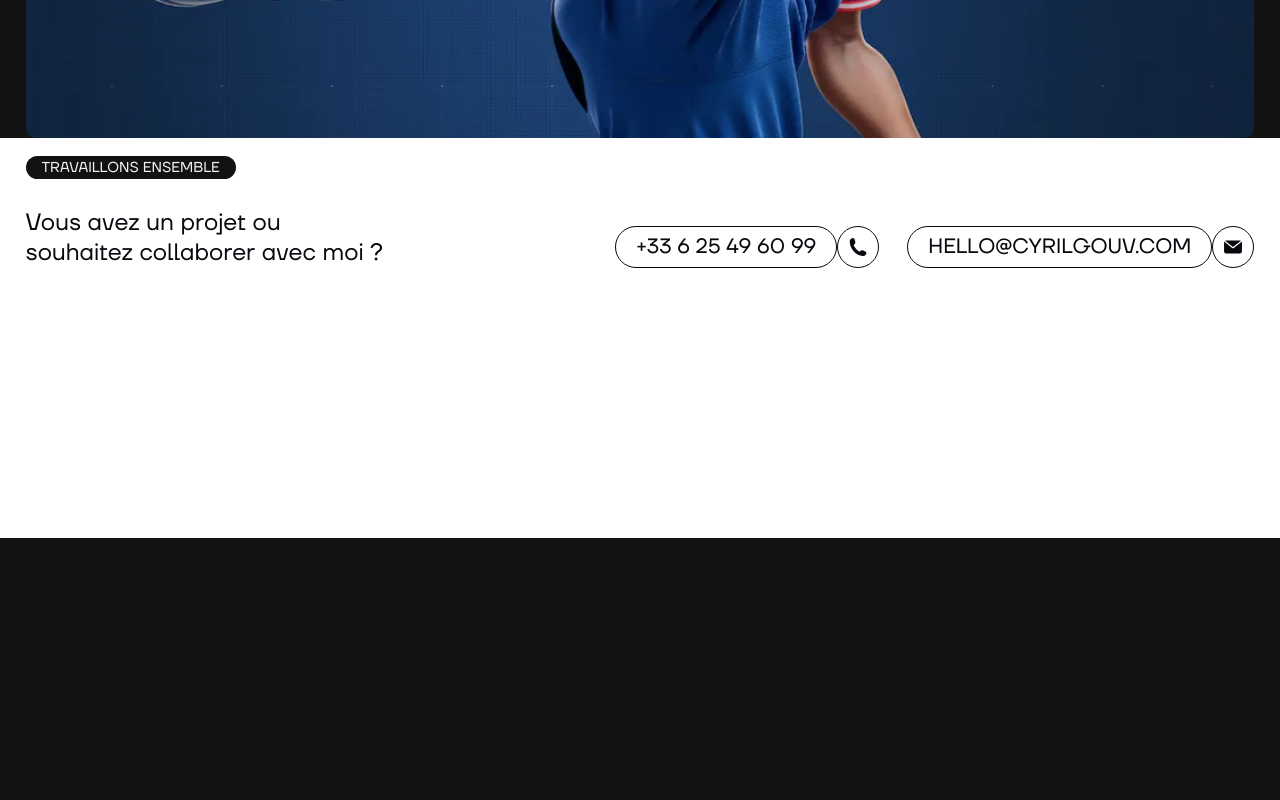
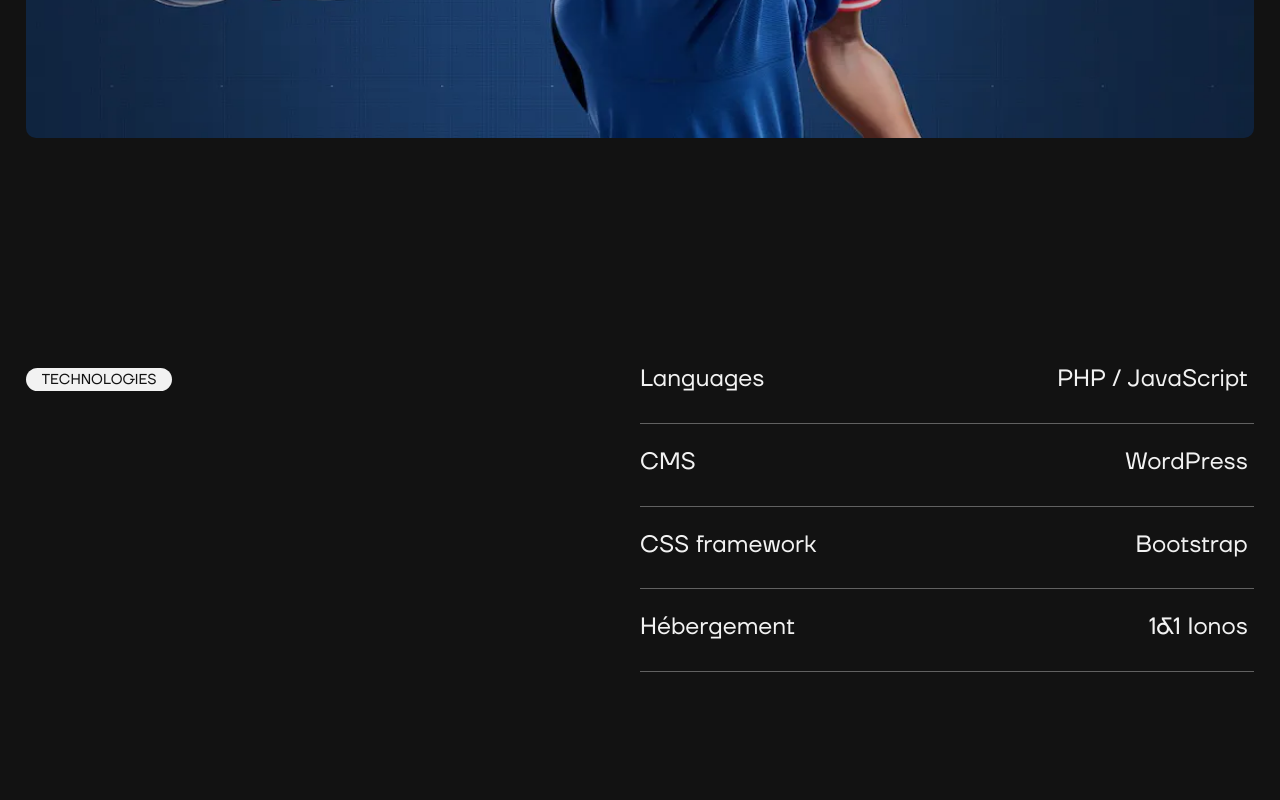
Before and after one commit to CyrilGouv/next-folio, a Next.js app: page /realisations/cabinet-sl-consulting in a window 1280 px wide. Shown: the part 1840-2640 px from the top of the page. Built offline with nearby package versions, Linux system fonts and the light colour scheme.

Commit message:
added TechnosProject component to SingleProject page

```diff
--- a/app/a-propos/page.js
+++ b/app/a-propos/page.js
@@ -2,7 +2,7 @@ import Hero from "@/components/Blocks/Hero/Hero"
 import CoverColumns from "@/components/Blocks/Cover/CoverColumns"
 import Intro from "@/components/Blocks/Intro/Intro"
 import TextParallax from "@/components/UI/Elements/Text/TextParallax"
-import SectionLists from "@/components/Blocks/SectionLists/SectionLists"
+import SectionLists from "@/components/Blocks/Section/SectionLists"
 import Footer from "@/components/Layout/Footer/Footer"
 
 
--- a/app/page.js
+++ b/app/page.js
@@ -3,7 +3,7 @@ import CoverParallax from "@/components/Blocks/Cover/CoverParallax"
 import Intro from "@/components/Blocks/Intro/Intro"
 import FeaturedProjects from "@/components/Blocks/Projects/FeaturedProjects"
 import TextParallax from "@/components/UI/Elements/Text/TextParallax"
-import SectionLists from "@/components/Blocks/SectionLists/SectionLists"
+import SectionLists from "@/components/Blocks/Section/SectionLists"
 import FeaturedTestimonials from "@/components/Blocks/Testimonials/FeaturedTestimonials"
 import Footer from "@/components/Layout/Footer/Footer";
 
--- a/app/realisations/[slug]/page.js
+++ b/app/realisations/[slug]/page.js
@@ -1,14 +1,15 @@
 import HeroProject from "@/components/Blocks/Hero/HeroProject"
 import IntroProject from "@/components/Blocks/Intro/IntroProject"
+import CoverProject from "@/components/Blocks/Cover/CoverProject"
+import TechnosProject from "@/components/Blocks/Section/TechnosProject"
 import Footer from "@/components/Layout/Footer/Footer"
 import { getProjectBySlug } from "@/utils/projects/getProjectBySlug"
 import { projects } from "@/data/projects"
-import CoverProject from "@/components/Blocks/Cover/CoverProject"
 
 
 export default async function SinglePortfolio({ params }) {
 
-    const { name, year, industry, description, gallery } = await getProjectBySlug(params)
+    const { name, year, industry, description, gallery, technologies } = await getProjectBySlug(params)
 
     return (
         <>
@@ -22,6 +23,7 @@ export default async function SinglePortfolio({ params }) {
                 image={ gallery[0] }
                 altText={ `Projet : ${name} créé en ${year}` }
             />
+            <TechnosProject technos={ technologies } />
             <Footer />
         </>
     )
--- a/components/Blocks/SectionLists/SectionLists.jsx
+++ b/components/Blocks/Section/SectionLists.jsx
@@ -13,6 +13,7 @@ const SectionLists = ({ type }) => {
     const items = type === "services" ? servicesItems : type === "approaches" ? approachItems : ""
 
     const classNames = type === "approaches" ? styles.lists__approaches : ""
+
 
     return (
         <section className={ `${styles.lists} ${classNames}` }>
@@ -37,6 +38,7 @@ const SectionLists = ({ type }) => {
             </div>
         </section>
     )
+
 }
 
 export default SectionLists
--- a/components/Blocks/SectionLists/SectionLists.module.scss
+++ b/components/Blocks/Section/SectionLists.module.scss
@@ -6,6 +6,10 @@
         align-items: flex-start;
         flex-direction: column;
         padding-top: 0;
+    }
+
+    &__technos {
+        padding-top: var(--paddingXL);
     }
 
     &__infos {
--- /dev/null
+++ b/components/Blocks/Section/TechnosProject.jsx
@@ -0,0 +1,31 @@
+import Tags from "@/components/UI/Elements/Tags/Tags"
+import TechnosProjectItem from "@/components/UI/Elements/Technos/TechnosProjectItem"
+
+import styles from "./TechnosProject.module.scss"
+
+
+const TechnosProject = ({ technos }) => {
+    return (
+        <section className={ styles.technos }>
+            <div className="container">
+                <div className={ styles.technos__wrapper }>
+
+                    <Tags text="Technologies" position="relative" animations={{ delay: .25 }} />
+
+                    <ul className={ styles.technos__items }>
+                        { technos.map(({ id, title, text }) => (
+                            <TechnosProjectItem
+                                key={ id }
+                                label={ title }
+                                techno={ text }
+                            />
+                        )) }
+                    </ul>
+
+                </div>
+            </div>
+        </section>
+    )
+}
+
+export default TechnosProject
--- /dev/null
+++ b/components/Blocks/Section/TechnosProject.module.scss
@@ -0,0 +1,55 @@
+.technos {
+    padding: var(--paddingXL) 0;
+
+    &__wrapper {
+        position: relative;
+        display: flex;
+        flex-direction: column;
+        justify-content: space-between;
+        align-items: flex-start;
+        padding-top: 0;
+    }
+
+    &__items {
+        margin: 0;
+        margin-top: var(--paddingM);
+        margin-left: auto;
+        padding: 0;
+        list-style: none;
+        width: 90%;
+    }
+}
+
+
+
+/*
+//==========================================================
+//  Responsive =>  > 640px
+//==========================================================
+*/
+@media (min-width: 640px) {
+    .technos {
+        &__wrapper {
+            flex-direction: row;
+        }
+
+        &__items {
+            margin: 0;
+            width: 50%;
+        }
+    }
+}
+
+
+/*
+//==========================================================
+//  Responsive =>  > 1400px
+//==========================================================
+*/
+@media (min-width: 1400px) {
+    .technos {
+        &__items {
+            width: 47%;
+        }
+    }
+}
--- /dev/null
+++ b/components/UI/Elements/Technos/TechnosProjectItem.jsx
@@ -0,0 +1,22 @@
+import Line from "../Line/Line"
+import TextReveal from "../Text/TextReveal"
+import styles from "./TechnosProjectItem.module.scss"
+
+
+function TechnosProjectItem({ label, techno }) {
+    return (
+        <li className={ styles.item }>
+            <div className={ styles.item__content }>
+                <h3 className={ `${styles.item__label} text--large` }>
+                    <TextReveal text={ label } />
+                </h3>
+                <p className={ `${styles.item__text} text--large` }>
+                    <TextReveal text={ techno } />
+                </p>
+            </div>
+            <Line type="inner" />
+        </li>
+    )
+}
+
+export default TechnosProjectItem
--- /dev/null
+++ b/components/UI/Elements/Technos/TechnosProjectItem.module.scss
@@ -0,0 +1,22 @@
+.item {
+    position: relative;
+
+    &__content {
+        display: flex;
+        justify-content: space-between;
+        align-items: center;
+        padding: var(--paddingXS) 0;
+    }
+
+    &:first-of-type {
+        .item__content {
+            padding-top: 0;
+        }
+    }
+
+    &__text,
+    &__label {
+        letter-spacing: 0;
+        line-height: .8;
+    }
+}
--- a/data/projects.js
+++ b/data/projects.js
@@ -28,7 +28,7 @@ export const projects = [
             },
             {
                 id: 1,
-                title: "Python framework",
+                title: "Framework",
                 text: "Django",
             },
             {
@@ -73,7 +73,7 @@ export const projects = [
             {
                 id: 0,
                 title: "Languages",
-                text: "JavaScript / PHP",
+                text: "PHP / JavaScript",
             },
             {
                 id: 1,
@@ -89,12 +89,7 @@ export const projects = [
                 id: 3,
                 title: "Hébergement",
                 text: "1&1 Ionos",
-            },
-            {
-                id: 4,
-                title: "Outils",
-                text: "Google Workspace / Calendly",
-            },
+            }
         ]
     },
     {
```
